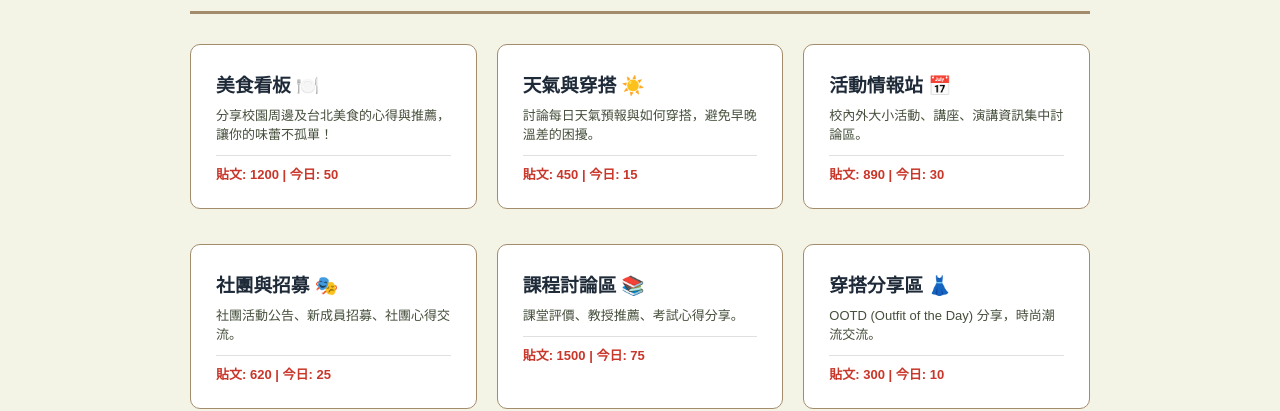
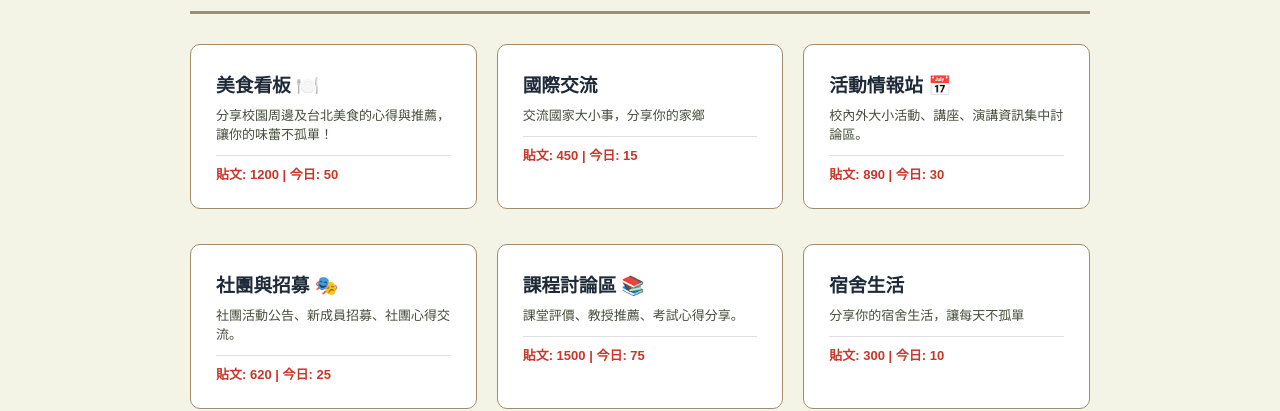
Before and after one commit to EmmaHsueh/IntroduceToTheInternet_FinalProject, a React (Create React App) app: page /boards in a window 1280 px wide. Shown: the part 271-682 px from the top of the page. Built offline with nearby package versions, Linux system fonts and the light colour scheme; no server answers; the database is empty.

Commit message:
貼文看板_country&dormitory

```diff
--- a/src/pages/BoardsIndexPage.js
+++ b/src/pages/BoardsIndexPage.js
@@ -23,9 +23,9 @@ const boardData = [
         stats: '貼文: 1200 | 今日: 50'
     },
     {
-        id: 'weather',
-        name: '天氣與穿搭 ☀️',
-        description: '討論每日天氣預報與如何穿搭，避免早晚溫差的困擾。',
+        id: 'countries',
+        name: '國際交流',
+        description: '交流國家大小事，分享你的家鄉',
         stats: '貼文: 450 | 今日: 15'
     },
     {
@@ -47,9 +47,9 @@ const boardData = [
         stats: '貼文: 1500 | 今日: 75'
     },
     {
-        id: 'outfit',
-        name: '穿搭分享區 👗',
-        description: 'OOTD (Outfit of the Day) 分享，時尚潮流交流。',
+        id: 'dormitory',
+        name: '宿舍生活',
+        description: '分享你的宿舍生活，讓每天不孤單',
         stats: '貼文: 300 | 今日: 10'
     },
     {
--- a/src/pages/OutfitBoardPage.js
+++ b/src/pages/OutfitBoardPage.js
@@ -14,7 +14,7 @@ const OutfitBoardPage = () => {
         padding: '20px'                 // 內邊距
       }}
     >
-      <BoardTemplate boardName="穿搭" />
+      <BoardTemplate boardName="宿舍" />
     </div>
   );
 };
```
